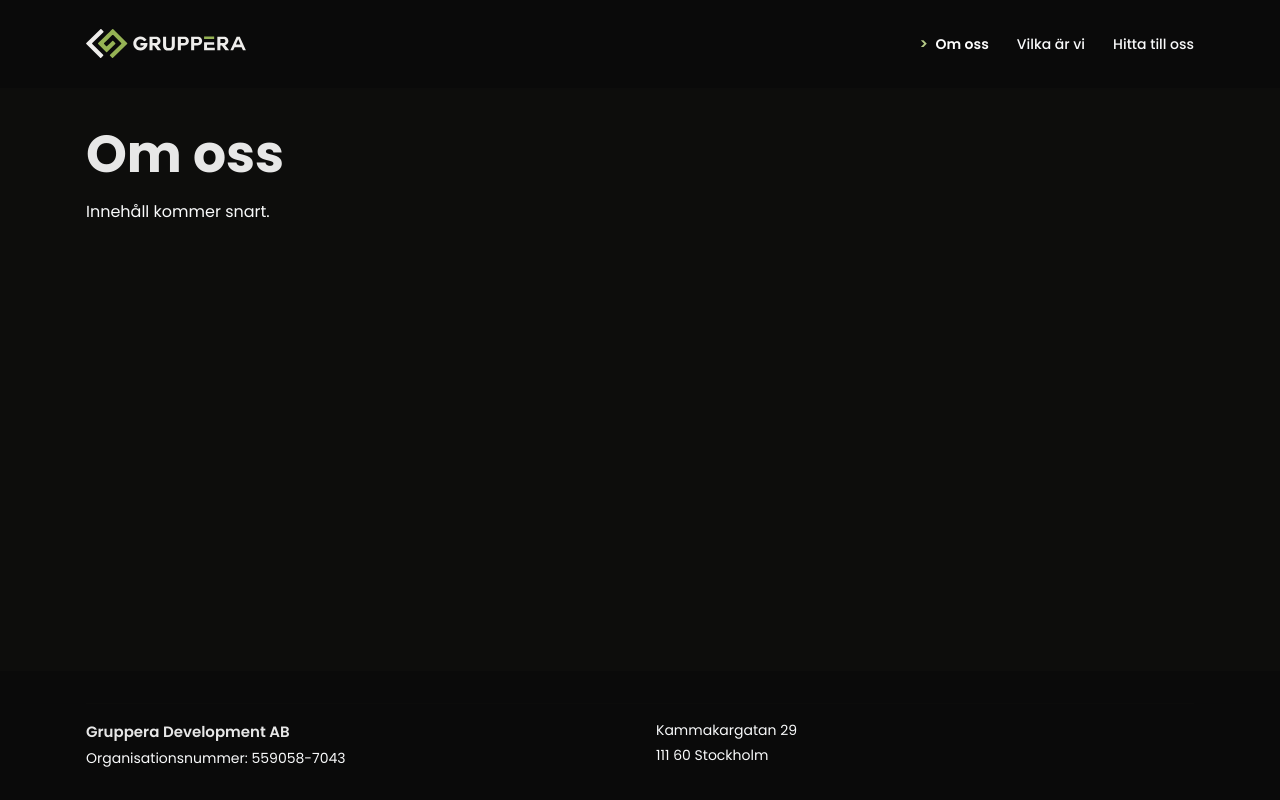
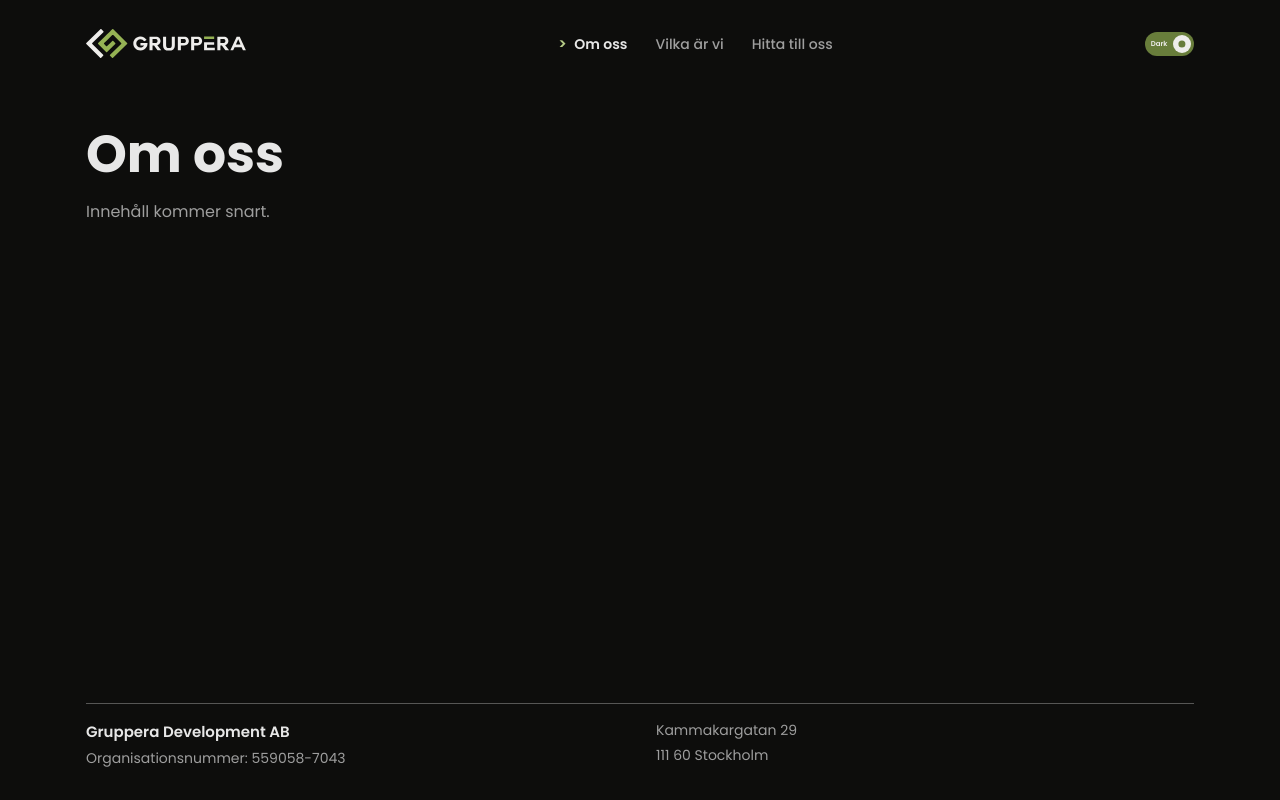
Before and after one commit to Gruppera/gruppera-web, a Next.js app: page /om-oss in a window 1280 px wide. Built offline with nearby package versions, Linux system fonts and the light colour scheme.

Commit message:
added dark/light mode

```diff
--- a/app/hitta-till-oss/page.tsx
+++ b/app/hitta-till-oss/page.tsx
@@ -10,7 +10,7 @@ export default function HittaTillOssPage() {
           <Title order={1} fz={{ base: 36, md: 52 }}>
             Hitta till oss
           </Title>
-          <Text c="cloud.0" fz={{ base: 14, sm: 16 }}>
+          <Text c="dimmed" fz={{ base: 14, sm: 16 }}>
             Kammakargatan 29, 111 60 Stockholm
           </Text>
         </Stack>
--- a/app/layout.tsx
+++ b/app/layout.tsx
@@ -1,8 +1,9 @@
 import '@mantine/core/styles.css';
 
-import { Box, ColorSchemeScript, MantineProvider, mantineHtmlProps } from '@mantine/core';
+import { Box, ColorSchemeScript, mantineHtmlProps } from '@mantine/core';
 import { Poppins } from 'next/font/google';
 
+import { Providers } from '@/components/Providers';
 import { SiteHeader } from '@/components/SiteHeader';
 import { SiteFooter } from '@/components/SiteFooter';
 import { ScrollbarCompensation } from '@/components/ScrollbarCompensation';
@@ -26,10 +27,10 @@ export default function RootLayout({
   return (
     <html lang="en" {...mantineHtmlProps}>
       <head>
-        <ColorSchemeScript />
+        <ColorSchemeScript defaultColorScheme="dark" />
       </head>
       <body className={poppins.className}>
-        <MantineProvider defaultColorScheme="dark" theme={grupperaTheme}>
+        <Providers theme={grupperaTheme}>
           <ScrollbarCompensation />
           <Box
             style={{
@@ -47,8 +48,8 @@ export default function RootLayout({
               {children}
             </Box>
             <SiteFooter />
-          </Box>
-        </MantineProvider>
+            </Box>
+        </Providers>
       </body>
     </html>
   );
--- a/app/om-oss/page.tsx
+++ b/app/om-oss/page.tsx
@@ -7,7 +7,7 @@ export default function OmOssPage() {
         <Title order={1} fz={{ base: 36, md: 52 }}>
           Om oss
         </Title>
-        <Text c="cloud.0" fz={{ base: 14, sm: 16 }}>
+        <Text c="dimmed" fz={{ base: 14, sm: 16 }}>
           Innehåll kommer snart.
         </Text>
       </Stack>
--- a/app/vilka-ar-vi/page.tsx
+++ b/app/vilka-ar-vi/page.tsx
@@ -15,7 +15,7 @@ export default function VilkaArViPage() {
             <Title order={1} fz={{ base: 36, md: 52 }}>
               Våra konsulter
             </Title>
-            <Text c="cloud.0" fz={{ base: 14, sm: 16 }}>
+            <Text c="dimmed" fz={{ base: 14, sm: 16 }}>
               Specialister som kombinerar teknik, affärsnytta och leveransfokus
               för att skapa hållbar utveckling.
             </Text>
--- /dev/null
+++ b/components/Providers.tsx
@@ -0,0 +1,26 @@
+"use client";
+
+import {
+  MantineProvider,
+  localStorageColorSchemeManager,
+  type MantineThemeOverride,
+} from "@mantine/core";
+
+type ProvidersProps = {
+  children: React.ReactNode;
+  theme: MantineThemeOverride;
+};
+
+const colorSchemeManager = localStorageColorSchemeManager({
+  key: "gruppera-color-scheme",
+});
+
+export const Providers = ({ children, theme }: ProvidersProps) => (
+  <MantineProvider
+    defaultColorScheme="dark"
+    theme={theme}
+    colorSchemeManager={colorSchemeManager}
+  >
+    {children}
+  </MantineProvider>
+);
--- a/components/SiteFooter.tsx
+++ b/components/SiteFooter.tsx
@@ -27,7 +27,7 @@ export const SiteFooter = () => {
   return (
     <Box
       component="footer"
-      bg="grafite.7"
+      bg="var(--mantine-color-body)"
       ref={ref}
       style={{
         position: "fixed",
@@ -40,7 +40,7 @@ export const SiteFooter = () => {
     >
       <Container size="lg" py={isAtBottom ? "xl" : "sm"}>
         <Stack gap={isAtBottom ? "md" : 0}>
-          {isAtBottom ? <Divider color="dark.6" /> : null}
+          {isAtBottom ? <Divider /> : null}
           <SimpleGrid
             cols={{ base: 1, sm: isAtBottom ? 2 : 1 }}
             spacing="xl"
@@ -48,17 +48,17 @@ export const SiteFooter = () => {
             <Stack gap={4}>
               <Text fw={600}>Gruppera Development AB</Text>
               {isAtBottom ? (
-                <Text size="sm" c="cloud.0">
-                  Organisationsnummer: 559058-7043
-                </Text>
+              <Text size="sm" c="dimmed">
+                Organisationsnummer: 559058-7043
+              </Text>
               ) : null}
             </Stack>
             {isAtBottom ? (
               <Stack gap={4}>
-                <Text size="sm" c="cloud.0">
+                <Text size="sm" c="dimmed">
                   Kammakargatan 29
                 </Text>
-                <Text size="sm" c="cloud.0">
+                <Text size="sm" c="dimmed">
                   111 60 Stockholm
                 </Text>
               </Stack>
--- a/components/SiteHeader.tsx
+++ b/components/SiteHeader.tsx
@@ -3,7 +3,18 @@
 import Link from "next/link";
 import { usePathname } from "next/navigation";
 import { useEffect, useState } from "react";
-import { Box, Burger, Container, Drawer, Group, Image, Stack, Text } from "@mantine/core";
+import {
+  Box,
+  Burger,
+  Container,
+  Drawer,
+  Group,
+  Image,
+  Stack,
+  Switch,
+  Text,
+  useMantineColorScheme,
+} from "@mantine/core";
 import { useDisclosure, useWindowScroll } from "@mantine/hooks";
 
 const EXPANDED_HEIGHT = 88;
@@ -14,6 +25,9 @@ export const SiteHeader = () => {
   const [isCompact, setIsCompact] = useState(false);
   const pathname = usePathname();
   const [opened, { close, toggle }] = useDisclosure(false);
+  const { colorScheme, toggleColorScheme } = useMantineColorScheme();
+  const [mounted, setMounted] = useState(false);
+  const isDark = (mounted ? colorScheme : "dark") === "dark";
 
   const links = [
     { label: "Om oss", href: "/om-oss" },
@@ -31,6 +45,10 @@ export const SiteHeader = () => {
     });
   }, [y]);
 
+  useEffect(() => {
+    setMounted(true);
+  }, []);
+
   return (
     <Box
       component="header"
@@ -39,7 +57,7 @@ export const SiteHeader = () => {
       style={{ zIndex: 1000 }}
     >
       <Box
-        bg="grafite.7"
+        bg="var(--mantine-color-body)"
         style={{
           height: isCompact ? COMPACT_HEIGHT : EXPANDED_HEIGHT,
           transition: "height 180ms ease",
@@ -55,7 +73,11 @@ export const SiteHeader = () => {
         >
           <Group gap="sm" align="center" justify="space-between" w="100%">
             <Image
-              src="/gruppera-logo-sprout-white.svg"
+              src={
+                isDark
+                  ? "/gruppera-logo-sprout-white.svg"
+                  : "/gruppera-logo-sprout-granite.svg"
+              }
               alt="Gruppera logo"
               w={{ base: 120, sm: 160 }}
               h="auto"
@@ -85,7 +107,7 @@ export const SiteHeader = () => {
                     <Text
                       component={Link}
                       href={link.href}
-                      c={isActive ? "chamonix.0" : "cloud.0"}
+                      c={isActive ? "var(--mantine-color-text)" : "dimmed"}
                       fw={isActive ? 600 : 500}
                       size="sm"
                     >
@@ -94,6 +116,17 @@ export const SiteHeader = () => {
                   </Group>
                 );
               })}
+            </Group>
+            <Group gap="xs" visibleFrom="sm">
+              <Switch
+                checked={isDark}
+                onChange={toggleColorScheme}
+                color="sprout"
+                size="md"
+                offLabel="Light"
+                onLabel="Dark"
+                aria-label="Toggle color scheme"
+              />
             </Group>
             <Burger
               opened={opened}
@@ -133,6 +166,15 @@ export const SiteHeader = () => {
         hiddenFrom="sm"
       >
         <Stack gap="md" pt="sm">
+          <Switch
+            checked={isDark}
+            onChange={toggleColorScheme}
+            color="sprout"
+            size="md"
+            offLabel="Light"
+            onLabel="Dark"
+            aria-label="Toggle color scheme"
+          />
           {links.map((link) => {
             const isActive = pathname === link.href;
             return (
@@ -152,7 +194,7 @@ export const SiteHeader = () => {
                   component={Link}
                   href={link.href}
                   onClick={close}
-                  c={isActive ? "chamonix.0" : "cloud.1"}
+                  c={isActive ? "var(--mantine-color-text)" : "dimmed"}
                   fw={isActive ? 600 : 500}
                   size="md"
                 >
```
Also changed, not shown: features/consultants/components/ConsultantGrid.tsx (+17 -3 lines).
